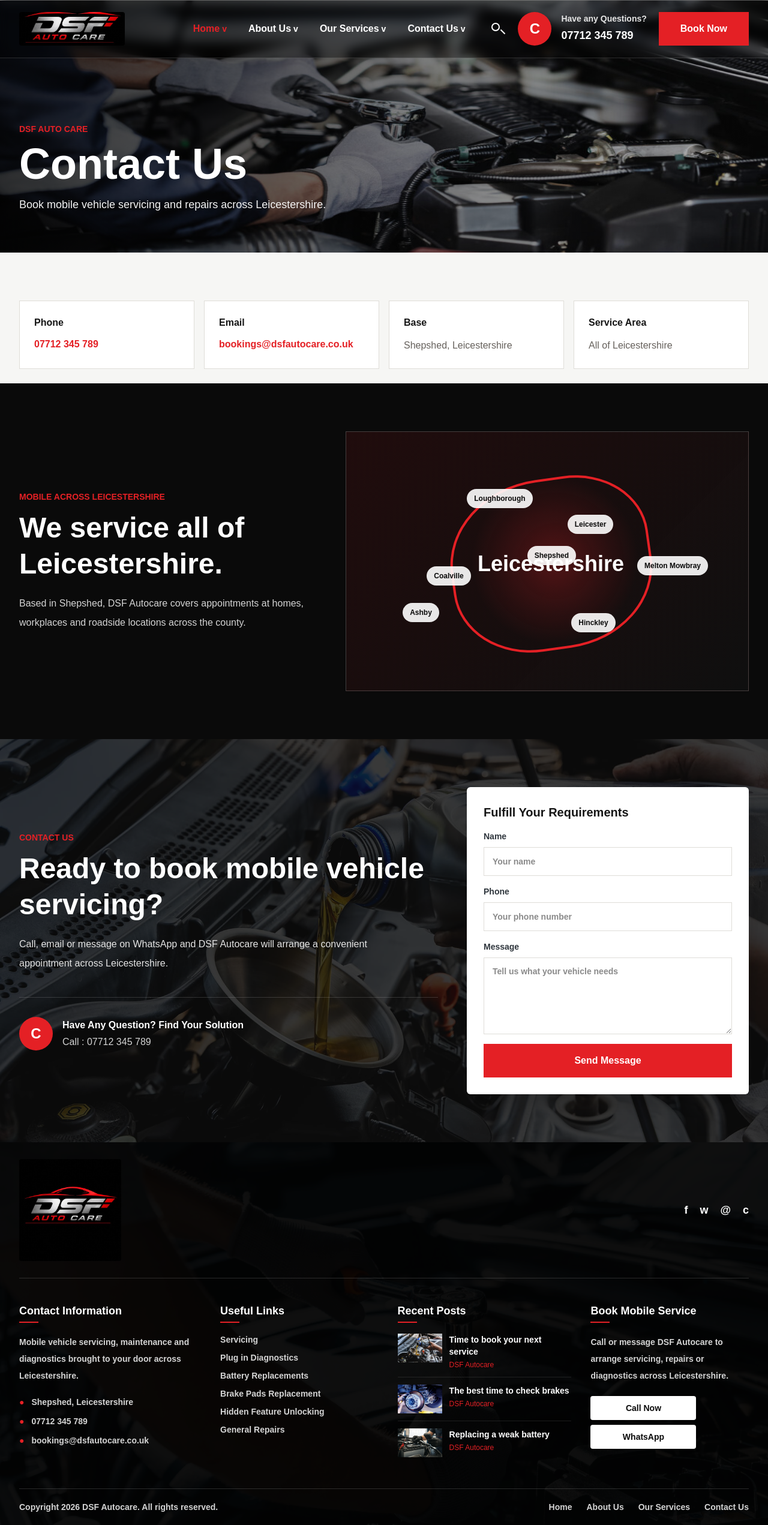
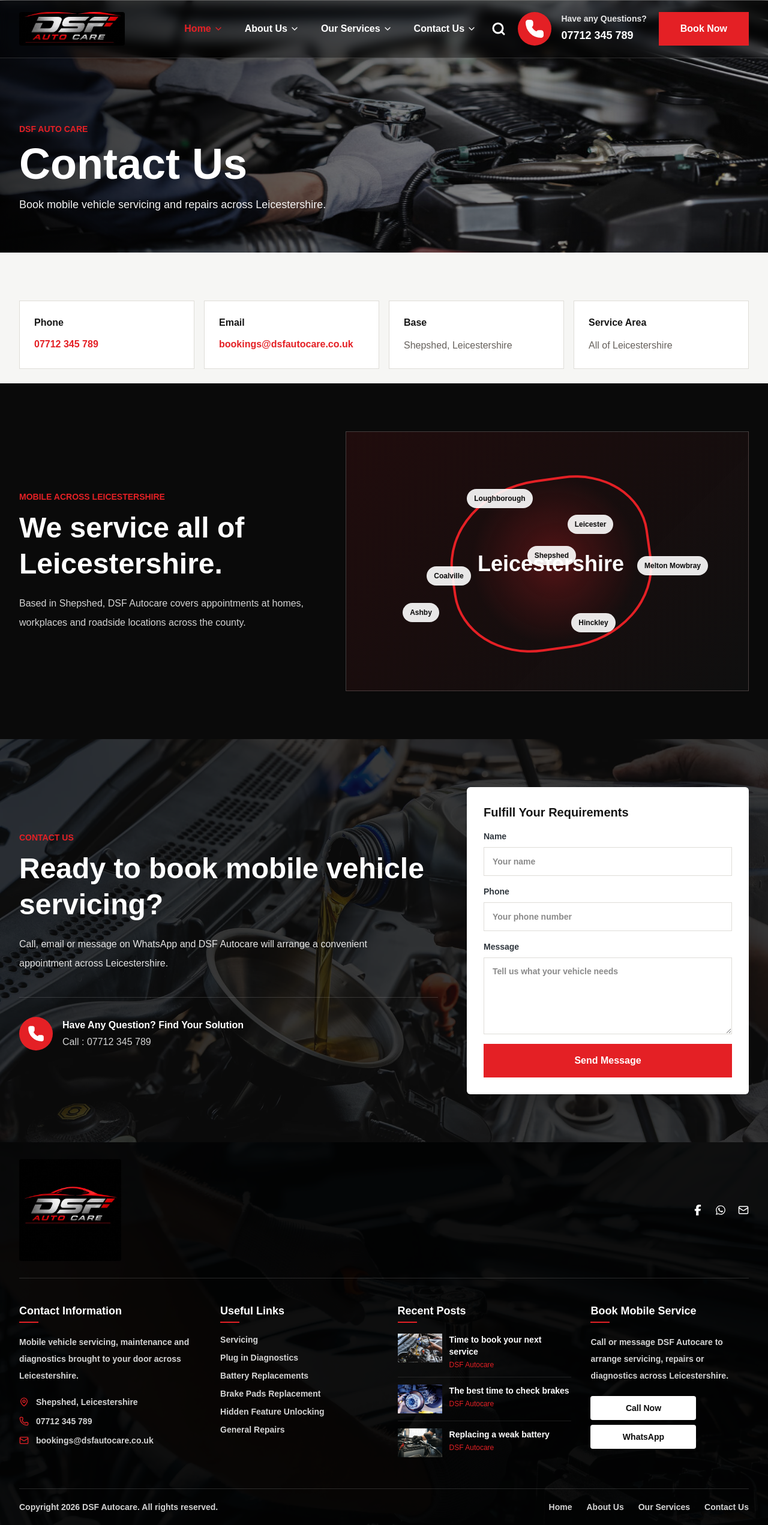
Before and after one commit to hammadi19/DSF, a Next.js app: page /contact in a window 1280 px wide. Shown: the whole page at 60% size. Built offline with nearby package versions, Linux system fonts and the light colour scheme.

Commit message:
Use vector icons across site

```diff
--- a/app/components.tsx
+++ b/app/components.tsx
@@ -1,42 +1,67 @@
 import Image from "next/image";
 import Link from "next/link";
+import {
+  BatteryCharging,
+  CalendarCheck,
+  Car,
+  CheckCircle2,
+  ClipboardList,
+  Gauge,
+  MapPin,
+  MessageCircle,
+  Phone,
+  Search,
+  ShieldCheck,
+  Sparkles,
+  Star,
+  Wrench,
+} from "lucide-react";
 import { contact, features, services, towns, whyChoose } from "./dsf-data";
 
 const serviceBrands = [
-  { name: "Audi", count: "Specialist" },
-  { name: "Volkswagen", count: "Specialist" },
-  { name: "BMW", count: "Specialist" },
-  { name: "Diagnostics", count: "Mobile" },
-  { name: "Servicing", count: "On-site" },
-  { name: "Repairs", count: "All makes" },
+  { name: "Audi", count: "Specialist", Icon: Car },
+  { name: "Volkswagen", count: "Specialist", Icon: ShieldCheck },
+  { name: "BMW", count: "Specialist", Icon: Gauge },
+  { name: "Diagnostics", count: "Mobile", Icon: Search },
+  { name: "Servicing", count: "On-site", Icon: ClipboardList },
+  { name: "Repairs", count: "All makes", Icon: Wrench },
 ];
 
 const processSteps = [
   {
     title: "Personal Attention",
     text: "Tell us what your vehicle needs and we will guide you clearly from the first call.",
+    Icon: MessageCircle,
   },
   {
     title: "Receive Up Front Quote",
     text: "You get honest pricing and practical advice before any work begins.",
+    Icon: ClipboardList,
   },
   {
     title: "Mobile Appointment",
     text: "We come to your home, workplace or roadside location across Leicestershire.",
+    Icon: CalendarCheck,
   },
   {
     title: "Share Requirement",
     text: "Diagnostics, servicing and repairs are planned around your exact vehicle.",
+    Icon: Car,
   },
   {
     title: "Pay Post Service",
     text: "Work is completed carefully and explained clearly before payment.",
+    Icon: CheckCircle2,
   },
   {
     title: "Schedule Maintenance",
     text: "Keep your car safe and reliable with regular servicing and health checks.",
+    Icon: Wrench,
   },
 ];
+
+const featureIcons = [MapPin, ShieldCheck, Wrench, Sparkles];
+const serviceIcons = [ClipboardList, Gauge, Wrench, BatteryCharging, ShieldCheck, Sparkles];
 
 export function PageHero({ title, text, image }: { title: string; text: string; image: string }) {
   return (
@@ -56,8 +81,16 @@
   return (
     <section className="bg-[var(--red)] py-5 text-white" aria-label="DSF Autocare contact and rating">
       <div className="section-container grid items-center gap-4 md:grid-cols-[1fr_1fr_auto]">
-        <a className="text-xl font-black" href={`tel:${contact.phone.replaceAll(" ", "")}`}>{contact.phone}</a>
-        <span className="text-xl font-black">***** 5 star Google rating</span>
+        <a className="flex items-center gap-3 text-xl font-black" href={`tel:${contact.phone.replaceAll(" ", "")}`}>
+          <Phone aria-hidden="true" className="size-6" fill="currentColor" />
+          {contact.phone}
+        </a>
+        <span className="flex items-center gap-2 text-xl font-black">
+          {[1, 2, 3, 4, 5].map((star) => (
+            <Star aria-hidden="true" className="size-5" fill="currentColor" key={star} />
+          ))}
+          5 star Google rating
+        </span>
         <Link className="button bg-neutral-950 hover:bg-neutral-800" href="/contact">Book Now</Link>
       </div>
     </section>
@@ -79,6 +112,7 @@
           {serviceBrands.map((item) => (
             <article className="relative grid min-h-28 place-items-center border border-[var(--line)] bg-white p-5 text-center shadow-sm" key={item.name}>
               <span className="absolute right-3 top-2 text-xs font-black text-[var(--muted)]">{item.count}</span>
+              <item.Icon aria-hidden="true" className="mb-2 size-9 text-[var(--red)]" strokeWidth={2.4} />
               <strong className="text-lg font-black">{item.name}</strong>
             </article>
           ))}
@@ -92,12 +126,17 @@
   return (
     <section className="section-y pt-4" aria-label="DSF Autocare highlights">
       <div className="section-container grid gap-4 md:grid-cols-2 lg:grid-cols-4">
-        {features.map((item) => (
+        {features.map((item, index) => {
+          const Icon = featureIcons[index] ?? CheckCircle2;
+
+          return (
           <article className="min-h-44 border border-[var(--line)] bg-white p-7" key={item.title}>
+            <Icon aria-hidden="true" className="mb-5 size-10 text-[var(--red)]" strokeWidth={2.3} />
             <h2 className="mb-3 text-base font-black">{item.title}</h2>
             <p className="leading-7 text-[var(--muted)]">{item.text}</p>
           </article>
-        ))}
+          );
+        })}
       </div>
     </section>
   );
@@ -115,11 +154,17 @@
           <Link className="bg-[var(--red)] px-6 py-4 text-sm font-black text-white transition hover:bg-[var(--red-dark)]" href="/services">All Services</Link>
         </div>
         <div className="grid gap-6 md:grid-cols-2 xl:grid-cols-3">
-          {services.map((service) => (
+          {services.map((service, index) => {
+            const Icon = serviceIcons[index] ?? Wrench;
+
+            return (
             <article className="border border-[var(--line)] bg-white shadow-sm" key={service.title}>
               <div className="relative">
                 <Image className="aspect-[1.55] w-full object-cover" src={service.image} alt="" width={720} height={465} sizes="(max-width: 980px) 50vw, 33vw" />
-                <span className="absolute left-0 top-0 bg-[var(--red)] px-3 py-2 text-xs font-black uppercase text-white">Mobile</span>
+                <span className="absolute left-0 top-0 inline-flex items-center gap-2 bg-[var(--red)] px-3 py-2 text-xs font-black uppercase text-white">
+                  <Icon aria-hidden="true" className="size-4" />
+                  Mobile
+                </span>
               </div>
               <div className="p-5">
                 <p className="mb-2 text-xs font-black uppercase text-[var(--red)]">DSF Autocare</p>
@@ -127,7 +172,8 @@
                 <p className="mt-3 line-clamp-3 leading-7 text-[var(--muted)]">{service.intro}</p>
               </div>
             </article>
-          ))}
+            );
+          })}
         </div>
       </div>
     </section>
@@ -192,7 +238,9 @@
           <div className="grid gap-14">
             {processSteps.slice(0, 3).map((step) => (
               <article className="process-step" key={step.title}>
-                <span className="process-icon">+</span>
+                <span className="process-icon">
+                  <step.Icon aria-hidden="true" className="size-11" strokeWidth={1.9} />
+                </span>
                 <div>
                   <h3 className="text-2xl font-black">{step.title}</h3>
                   <p className="mt-4 max-w-sm text-lg font-semibold leading-8 text-neutral-400">{step.text}</p>
@@ -216,7 +264,9 @@
           <div className="grid gap-14">
             {processSteps.slice(3).map((step) => (
               <article className="process-step lg:flex-row lg:text-left" key={step.title}>
-                <span className="process-icon">+</span>
+                <span className="process-icon">
+                  <step.Icon aria-hidden="true" className="size-11" strokeWidth={1.9} />
+                </span>
                 <div>
                   <h3 className="text-2xl font-black">{step.title}</h3>
                   <p className="mt-4 max-w-sm text-lg font-semibold leading-8 text-neutral-400">{step.text}</p>
@@ -260,7 +310,9 @@
           <h2 className="text-4xl font-black leading-tight sm:text-5xl">Ready to book mobile vehicle servicing?</h2>
           <span className="mt-5 block max-w-2xl leading-8 text-neutral-200">Call, email or message on WhatsApp and DSF Autocare will arrange a convenient appointment across Leicestershire.</span>
           <div className="mt-10 flex items-center gap-4 border-t border-white/15 pt-8">
-            <span className="grid size-14 place-items-center rounded-full bg-[var(--red)] text-2xl font-black">C</span>
+            <span className="grid size-14 place-items-center rounded-full bg-[var(--red)]">
+              <Phone aria-hidden="true" className="size-7" fill="currentColor" />
+            </span>
             <div>
               <h3 className="font-black">Have Any Question? Find Your Solution</h3>
               <a className="mt-1 block text-neutral-300" href={`tel:${contact.phone.replaceAll(" ", "")}`}>Call : {contact.phone}</a>
@@ -325,18 +377,25 @@
           <h2>Expandable service cards with the detail ready when you need it.</h2>
         </div>
         <div className="grid gap-5 md:grid-cols-2 xl:grid-cols-3">
-          {services.map((service) => (
+          {services.map((service, index) => {
+            const Icon = serviceIcons[index] ?? Wrench;
+
+            return (
             <details className="service-card" key={service.title}>
               <summary className="grid cursor-pointer">
                 <Image className="aspect-[1.6] h-full w-full object-cover" src={service.image} alt="" width={720} height={450} sizes="(max-width: 980px) 50vw, 33vw" />
-                <span className="p-5 text-xl font-black">{service.title}</span>
+                <span className="flex items-center gap-3 p-5 text-xl font-black">
+                  <Icon aria-hidden="true" className="size-6 text-[var(--red)]" />
+                  {service.title}
+                </span>
               </summary>
               <p className="px-5 pb-4 leading-7 text-[var(--muted)]">{service.intro}</p>
               <ul className="columns-1 px-9 pb-6 text-sm leading-7 text-[var(--steel)] sm:columns-2">
                 {service.items.map((item) => <li key={item}>{item}</li>)}
               </ul>
             </details>
-          ))}
+            );
+          })}
         </div>
       </div>
     </section>
--- a/app/footer.tsx
+++ b/app/footer.tsx
@@ -1,5 +1,7 @@
 import Image from "next/image";
 import Link from "next/link";
+import { Mail, MapPin, Phone } from "lucide-react";
+import { FaFacebookF, FaWhatsapp } from "react-icons/fa6";
 import { contact } from "./dsf-data";
 
 const usefulLinks = [
@@ -48,10 +50,9 @@
             height={75}
           />
           <div className="flex gap-5 text-lg font-black" aria-label="Social links">
-            <a href={contact.facebook} aria-label="DSF Autocare on Facebook">f</a>
-            <a href={`https://wa.me/${contact.whatsapp}`} aria-label="Message DSF Autocare on WhatsApp">w</a>
-            <a href={`mailto:${contact.email}`} aria-label="Email DSF Autocare">@</a>
-            <a href="/contact" aria-label="Contact DSF Autocare">c</a>
+            <a href={contact.facebook} aria-label="DSF Autocare on Facebook"><FaFacebookF aria-hidden="true" /></a>
+            <a href={`https://wa.me/${contact.whatsapp}`} aria-label="Message DSF Autocare on WhatsApp"><FaWhatsapp aria-hidden="true" /></a>
+            <a href={`mailto:${contact.email}`} aria-label="Email DSF Autocare"><Mail aria-hidden="true" className="size-[1em]" /></a>
           </div>
         </div>
 
@@ -63,9 +64,9 @@
               your door across Leicestershire.
             </p>
             <ul className="grid gap-3 text-sm font-semibold text-neutral-300">
-              <li><span className="footer-icon">●</span>{contact.location}</li>
-              <li><span className="footer-icon">●</span>{contact.phone}</li>
-              <li><span className="footer-icon">●</span>{contact.email}</li>
+              <li className="flex items-center gap-3"><MapPin aria-hidden="true" className="footer-icon" />{contact.location}</li>
+              <li className="flex items-center gap-3"><Phone aria-hidden="true" className="footer-icon" />{contact.phone}</li>
+              <li className="flex items-center gap-3"><Mail aria-hidden="true" className="footer-icon" />{contact.email}</li>
             </ul>
           </div>
 
--- a/app/globals.css
+++ b/app/globals.css
@@ -85,40 +85,20 @@
     @apply inline-flex items-center gap-1 whitespace-nowrap transition hover:text-[var(--red)];
   }
 
-  .header-link::after {
-    @apply text-sm;
-    content: "v";
-  }
-
-  .search-button {
-    @apply relative size-7;
-  }
-
-  .search-button::before {
-    @apply absolute left-1 top-1 size-3.5 rounded-full border-2 border-white;
-    content: "";
-  }
-
-  .search-button::after {
-    @apply absolute bottom-1 right-1 h-2.5 w-0.5 rotate-[-45deg] bg-white;
-    content: "";
+  .header-social {
+    @apply grid size-9 place-items-center rounded-full border border-white/25 text-sm text-white transition hover:border-[var(--red)] hover:bg-[var(--red)] hover:text-white;
   }
 
   .hero-cta {
-    @apply grid min-w-52 grid-cols-[auto_1fr] items-center gap-4 bg-[var(--red)] px-7 py-4 text-white transition hover:bg-[var(--red-dark)];
-  }
-
-  .hero-cta::before {
-    @apply grid size-10 place-items-center border-r border-white/35 pr-4 text-2xl font-black;
-    content: "+";
+    @apply grid min-w-52 grid-cols-[auto_1fr] items-center gap-x-4 bg-[var(--red)] px-7 py-4 text-white transition hover:bg-[var(--red-dark)];
   }
 
   .hero-cta span {
-    @apply text-sm font-black leading-tight;
+    @apply border-l border-white/35 pl-4 text-sm font-black leading-tight;
   }
 
   .hero-cta strong {
-    @apply block text-xl leading-tight;
+    @apply col-start-2 block border-l border-white/35 pl-4 text-xl leading-tight;
   }
 
   .process-step {
@@ -126,7 +106,7 @@
   }
 
   .process-icon {
-    @apply grid size-16 shrink-0 place-items-center text-5xl font-black leading-none text-[var(--red)];
+    @apply grid size-16 shrink-0 place-items-center leading-none text-[var(--red)];
   }
 
   .process-car {
@@ -178,7 +158,7 @@
   }
 
   .footer-icon {
-    @apply mr-3 text-[var(--red)];
+    @apply size-4 shrink-0 text-[var(--red)];
   }
 
   .footer-action {
--- a/app/header.tsx
+++ b/app/header.tsx
@@ -1,5 +1,7 @@
 import Image from "next/image";
 import Link from "next/link";
+import { ChevronDown, Phone, Search } from "lucide-react";
+import { FaFacebookF, FaWhatsapp } from "react-icons/fa6";
 import { contact } from "./dsf-data";
 
 export function Header() {
@@ -20,15 +22,27 @@
           className="flex gap-5 overflow-x-auto text-base font-bold lg:justify-center xl:gap-9"
           aria-label="Main navigation"
         >
-          <Link className="header-link text-[var(--red)]" href="/">Home</Link>
-          <Link className="header-link" href="/about">About Us</Link>
-          <Link className="header-link" href="/services">Our Services</Link>
-          <Link className="header-link" href="/contact">Contact Us</Link>
+          <Link className="header-link text-[var(--red)]" href="/">Home <ChevronDown aria-hidden="true" className="size-4" /></Link>
+          <Link className="header-link" href="/about">About Us <ChevronDown aria-hidden="true" className="size-4" /></Link>
+          <Link className="header-link" href="/services">Our Services <ChevronDown aria-hidden="true" className="size-4" /></Link>
+          <Link className="header-link" href="/contact">Contact Us <ChevronDown aria-hidden="true" className="size-4" /></Link>
         </nav>
         <div className="flex flex-wrap items-center gap-5 lg:justify-end">
-          <button className="search-button hidden xl:block" type="button" aria-label="Search" />
+          <button className="hidden xl:block" type="button" aria-label="Search">
+            <Search aria-hidden="true" className="size-6" strokeWidth={3} />
+          </button>
+          <div className="hidden items-center gap-3 2xl:flex" aria-label="Social links">
+            <a className="header-social" href={contact.facebook} aria-label="DSF Autocare on Facebook">
+              <FaFacebookF aria-hidden="true" />
+            </a>
+            <a className="header-social" href={`https://wa.me/${contact.whatsapp}`} aria-label="Message DSF Autocare on WhatsApp">
+              <FaWhatsapp aria-hidden="true" />
+            </a>
+          </div>
           <a className="hidden items-center gap-4 xl:flex" href={`tel:${contact.phone.replaceAll(" ", "")}`}>
-            <span className="grid size-14 place-items-center rounded-full bg-[var(--red)] text-2xl font-black leading-none text-white">C</span>
+            <span className="grid size-14 place-items-center rounded-full bg-[var(--red)] text-white">
+              <Phone aria-hidden="true" className="size-8" fill="currentColor" strokeWidth={2.5} />
+            </span>
             <span className="grid text-sm font-bold leading-tight text-neutral-200">
               Have any Questions?
               <strong className="mt-1 text-lg text-white">{contact.phone}</strong>
--- a/app/page.tsx
+++ b/app/page.tsx
@@ -1,4 +1,5 @@
 import Link from "next/link";
+import { Phone, Wrench } from "lucide-react";
 import { contact } from "./dsf-data";
 import {
   ArticleCards,
@@ -34,10 +35,12 @@
             <p className="mt-7 max-w-3xl text-xl font-semibold leading-9 text-white">Professional servicing, diagnostics, brakes, batteries and hidden feature coding brought to your home, workplace or roadside.</p>
             <div className="mt-8 flex flex-wrap gap-5">
               <Link className="hero-cta" href="/contact">
+                <Phone aria-hidden="true" className="size-8" />
                 <span>Call DSF</span>
                 <strong>{contact.phone}</strong>
               </Link>
               <Link className="hero-cta" href="/services">
+                <Wrench aria-hidden="true" className="size-8" />
                 <span>View Mobile</span>
                 <strong>Services</strong>
               </Link>
--- a/package.json
+++ b/package.json
@@ -13,9 +13,11 @@
     "lint": "eslint . --ignore-pattern .next"
   },
   "dependencies": {
+    "lucide-react": "^1.35.0",
     "next": "16.2.6",
     "react": "19.2.6",
-    "react-dom": "19.2.6"
+    "react-dom": "19.2.6",
+    "react-icons": "^5.7.0"
   },
   "devDependencies": {
     "@eslint/js": "9.39.4",
```
Also changed, not shown: 1 other file (tests, documents, lock files or other folders).
